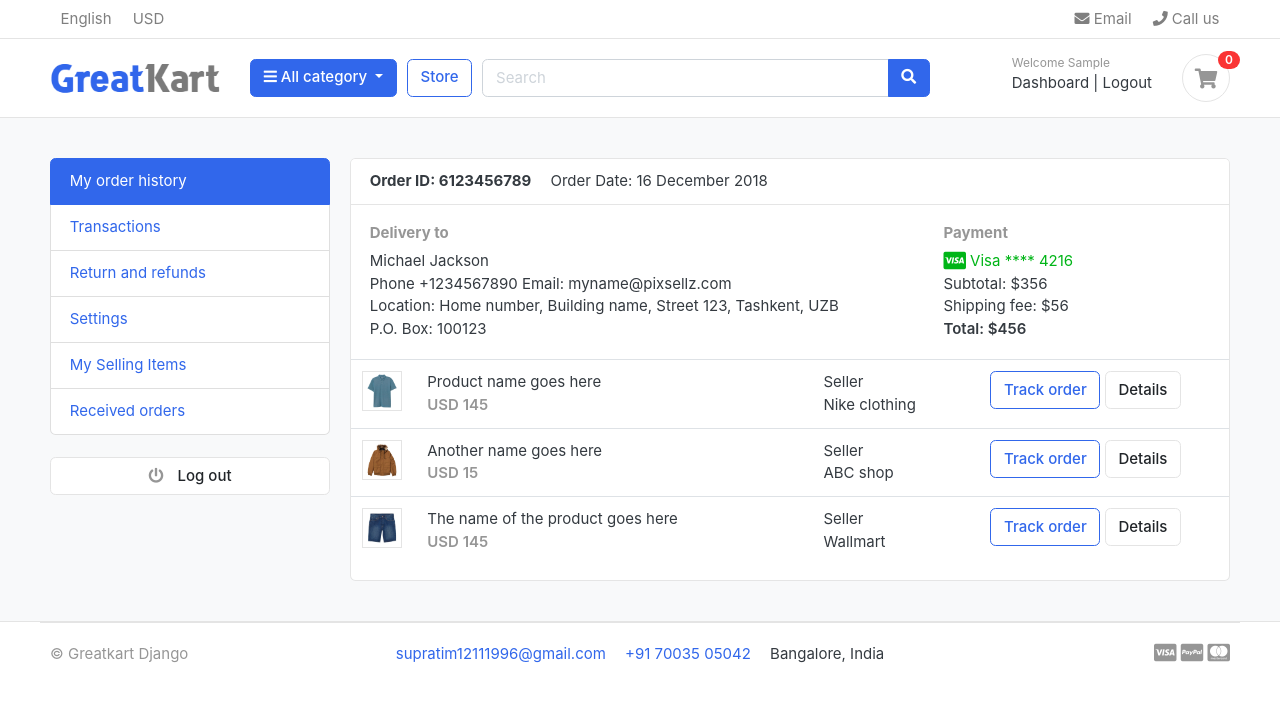
After one commit to supratim-sc/Greatkart-Django, a Django app: page /accounts/ in a window 1280 px wide. The commit adds this page. Shown: the top 702 px of the page. Run offline with Django 5.2, Linux system fonts and the light colour scheme; the visitor is signed in with stand-in values (Sample User, id 1); data that the repository does not hold is empty; some libraries are stand-ins or nearby versions; some web fonts are replaced.

Commit message:
implment template, view and url for dashboard

```diff
--- a/accounts/urls.py
+++ b/accounts/urls.py
@@ -6,4 +6,6 @@ urlpatterns = [
     path('login/', views.login, name='login'),
     path('logout/', views.logout, name='logout'),
     path('activate/<uidb64>/<token>', views.activate, name='activate'),
+    path('dashboard/', views.dashboard, name='dashboard'),
+    path('', views.dashboard, name='dashboard'),    # as we want if someone tries to go to 'accounts/' endpoint take them to dashboard
 ]
--- a/accounts/views.py
+++ b/accounts/views.py
@@ -106,7 +106,7 @@ def login(request):
             messages.success(request, 'Logged in successfully!!')
 
             # redirecting the user to the home page
-            return redirect('login')
+            return redirect('dashboard')
 
         # if user not founf with the provided credentials
         else:
@@ -164,3 +164,9 @@ def activate(request, uidb64, token):
 
         # redirecting the user to registration page
         return redirect('register')
+
+
+
+@login_required(login_url='login')
+def dashboard(request):
+    return render(request, 'accounts/dashboard.html')
--- /dev/null
+++ b/templates/accounts/dashboard.html
@@ -0,0 +1,128 @@
+{% extends 'base.html' %}
+
+{% block content %}
+
+<!-- ========================= SECTION CONTENT ========================= -->
+<section class="section-conten padding-y bg">
+
+  {# as we want to display login successful message in the dashboard page after login #}
+  {% include 'includes/alerts.html' %}
+
+  <div class="container">
+    <div class="row">
+      <aside class="col-md-3">
+        <!--   SIDEBAR   -->
+        <ul class="list-group">
+          <a class="list-group-item active" href="#"> My order history </a>
+          <a class="list-group-item" href="#"> Transactions </a>
+          <a class="list-group-item" href="#"> Return and refunds </a>
+          <a class="list-group-item" href="#">Settings </a>
+          <a class="list-group-item" href="#"> My Selling Items </a>
+          <a class="list-group-item" href="#"> Received orders </a>
+        </ul>
+        <br />
+        <a class="btn btn-light btn-block" href="{% url 'logout' %}">
+          <i class="fa fa-power-off"></i> <span class="text">Log out</span>
+        </a>
+        <!--   SIDEBAR .//END   -->
+      </aside>
+      <main class="col-md-9">
+        <article class="card">
+          <header class="card-header">
+            <strong class="d-inline-block mr-3">Order ID: 6123456789</strong>
+            <span>Order Date: 16 December 2018</span>
+          </header>
+          <div class="card-body">
+            <div class="row">
+              <div class="col-md-8">
+                <h6 class="text-muted">Delivery to</h6>
+                <p>
+                  Michael Jackson <br />
+                  Phone +1234567890 Email: myname@pixsellz.com <br />
+                  Location: Home number, Building name, Street 123, Tashkent,
+                  UZB <br />
+                  P.O. Box: 100123
+                </p>
+              </div>
+              <div class="col-md-4">
+                <h6 class="text-muted">Payment</h6>
+                <span class="text-success">
+                  <i class="fab fa-lg fa-cc-visa"></i>
+                  Visa **** 4216
+                </span>
+                <p>
+                  Subtotal: $356 <br />
+                  Shipping fee: $56 <br />
+                  <span class="b">Total: $456 </span>
+                </p>
+              </div>
+            </div>
+            <!-- row.// -->
+          </div>
+          <!-- card-body .// -->
+          <div class="table-responsive">
+            <table class="table table-hover">
+              <tr>
+                <td width="65">
+                  <img src="../images/items/1.jpg" class="img-xs border" />
+                </td>
+                <td>
+                  <p class="title mb-0">Product name goes here</p>
+                  <var class="price text-muted">USD 145</var>
+                </td>
+                <td>
+                  Seller <br />
+                  Nike clothing
+                </td>
+                <td width="250">
+                  <a href="#" class="btn btn-outline-primary">Track order</a>
+                  <a href="#" class="btn btn-light"> Details </a>
+                </td>
+              </tr>
+              <tr>
+                <td>
+                  <img src="../images/items/2.jpg" class="img-xs border" />
+                </td>
+                <td>
+                  <p class="title mb-0">Another name goes here</p>
+                  <var class="price text-muted">USD 15</var>
+                </td>
+                <td>
+                  Seller <br />
+                  ABC shop
+                </td>
+                <td>
+                  <a href="#" class="btn btn-outline-primary">Track order</a>
+                  <a href="#" class="btn btn-light"> Details </a>
+                </td>
+              </tr>
+              <tr>
+                <td>
+                  <img src="../images/items/3.jpg" class="img-xs border" />
+                </td>
+                <td>
+                  <p class="title mb-0">The name of the product goes here</p>
+                  <var class="price text-muted">USD 145</var>
+                </td>
+                <td>
+                  Seller <br />
+                  Wallmart
+                </td>
+                <td>
+                  <a href="#" class="btn btn-outline-primary">Track order</a>
+                  <a href="#" class="btn btn-light"> Details </a>
+                </td>
+              </tr>
+            </table>
+          </div>
+          <!-- table-responsive .end// -->
+        </article>
+        <!-- order-group.// -->
+      </main>
+    </div>
+    <!-- row.// -->
+  </div>
+</section>
+<!-- ========================= SECTION CONTENT END// ========================= -->
+
+{% endblock %}
--- a/templates/accounts/login.html
+++ b/templates/accounts/login.html
@@ -11,7 +11,7 @@
   </div>
 {% else %}
   <!-- ========================= SECTION CONTENT ========================= -->
-  <section class="section-conten padding-y" style="min-height: 84vh">
+  <section class="section-conten padding-y" style="min-height: 70vh">
     <!-- ============================ COMPONENT LOGIN   ================================= -->
     <div class="card mx-auto" style="max-width: 380px; margin-top: 100px">
       <div class="card-body">
--- a/templates/includes/navbar.html
+++ b/templates/includes/navbar.html
@@ -104,7 +104,7 @@
               <div class="widget-header">
                 <small class="title text-muted">Welcome {{ user.first_name }}</small>
                 <div>
-                  <a href="#">Dashboard</a>
+                  <a href="{% url 'dashboard' %}">Dashboard</a>
                   <span class="dark-transp"> | </span>
                   <a href="{% url 'logout' %}"> Logout</a>
                 </div>
```
